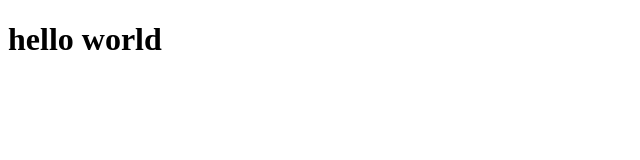
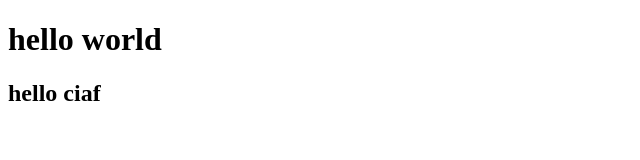
Before and after one commit to nicolas1996-ing/programacion-20241V, a website: page index.html in a window 1280 px wide. Shown: the whole page, without its empty margins (0-640 px from the left). Drawn offline with Linux system fonts and the light colour scheme.

Commit message:
update index.html

```diff
--- a/index.html
+++ b/index.html
@@ -7,5 +7,6 @@
   </head>
   <body>
     <h1>hello world</h1>
+    <h2>hello ciaf</h2>
   </body>
 </html>
```
